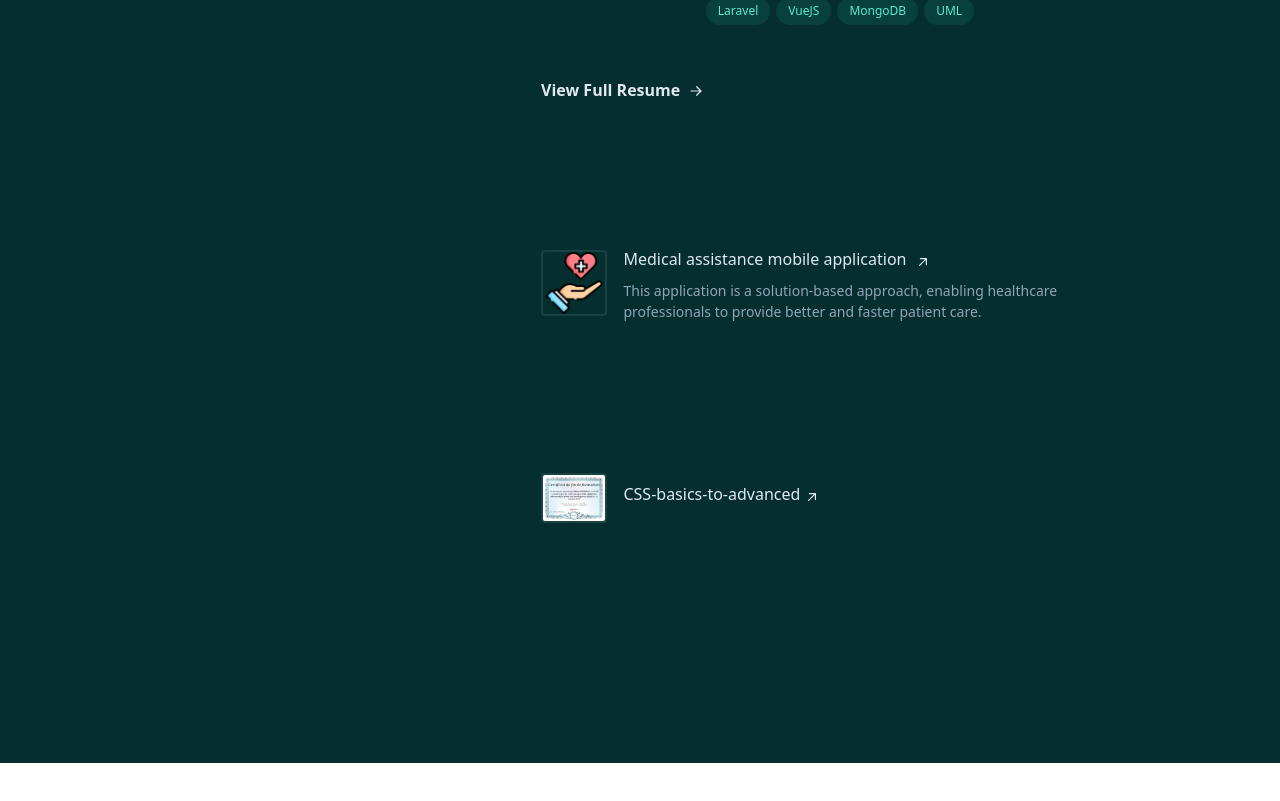
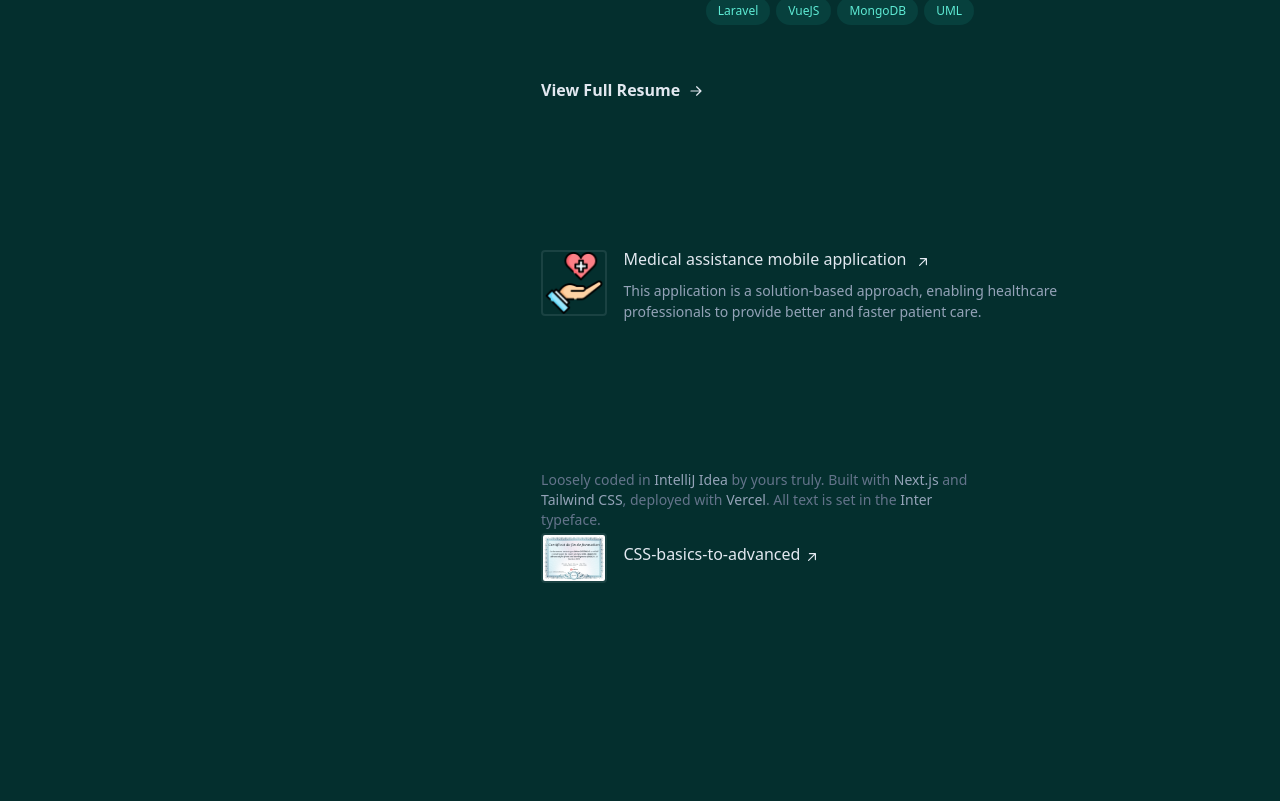
Before and after one commit to Harley755/portfolio-vuejs, a Vue app: page / in a window 1280 px wide. Shown: the part 1431-2232 px from the top of the page. Before the commit the page ends 2194 px from the top, so only its background shows below. Built offline with nearby package versions, Linux system fonts and the light colour scheme.

Commit message:
Update ProjectComponent.vue

```diff
--- a/src/components/rigthSideComponents/ProjectComponent.vue
+++ b/src/components/rigthSideComponents/ProjectComponent.vue
@@ -67,4 +67,6 @@ export default {
       </ol>
     </div>
   </section>
+
+  <footer class="max-w-md pb-16 text-sm text-slate-500 sm:pb-0"><p>Loosely coded in <a href="https://www.jetbrains.com/fr-fr/idea/" class="font-medium text-slate-400 hover:text-teal-300 focus-visible:text-teal-300" target="_blank" rel="noreferrer">IntelliJ Idea</a> by yours truly. Built with <a href="https://nextjs.org/" class="font-medium text-slate-400 hover:text-teal-300 focus-visible:text-teal-300" target="_blank" rel="noreferrer">Next.js</a> and <a href="https://tailwindcss.com/" class="font-medium text-slate-400 hover:text-teal-300 focus-visible:text-teal-300" target="_blank" rel="noreferrer">Tailwind CSS</a>, deployed with <a href="https://vercel.com/" class="font-medium text-slate-400 hover:text-teal-300 focus-visible:text-teal-300" target="_blank" rel="noreferrer">Vercel</a>. All text is set in the <a href="https://rsms.me/inter/" class="font-medium text-slate-400 hover:text-teal-300 focus-visible:text-teal-300" target="_blank" rel="noreferrer">Inter</a> typeface.</p></footer>
 </template>
```
